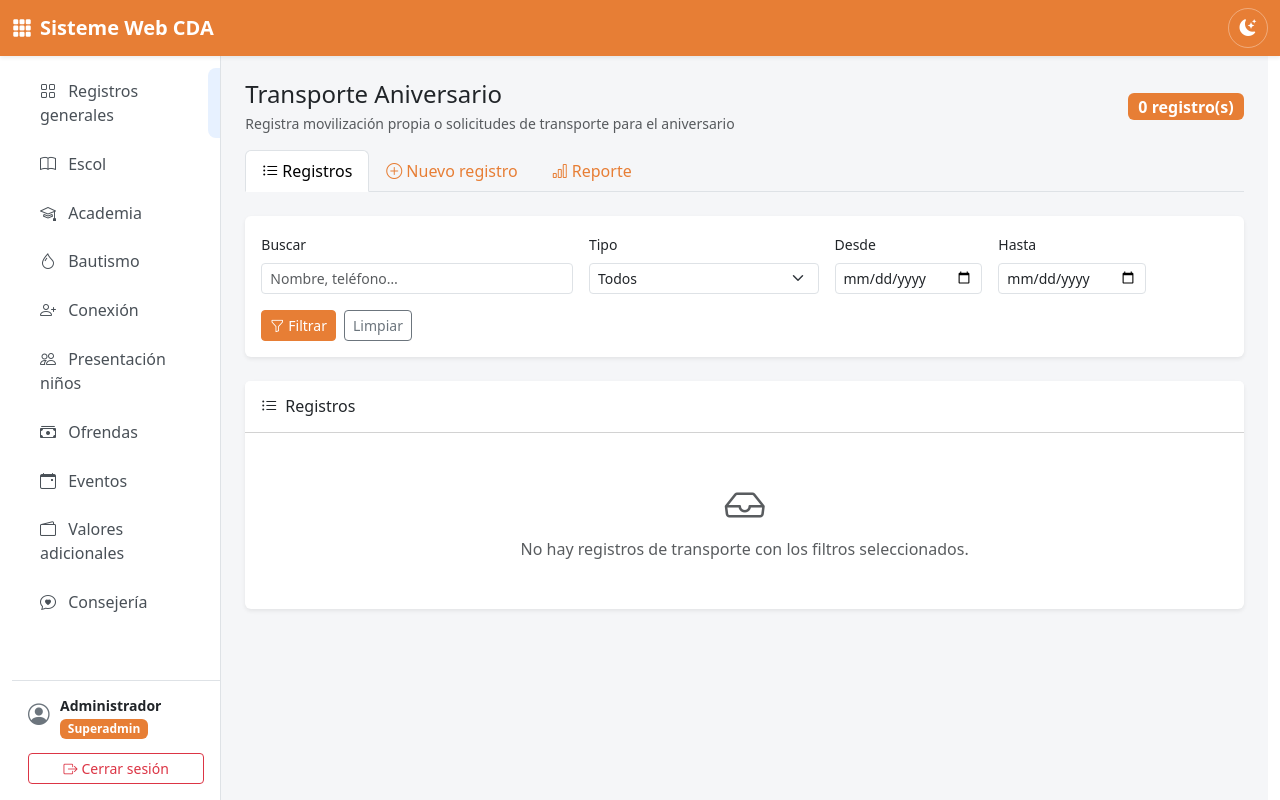
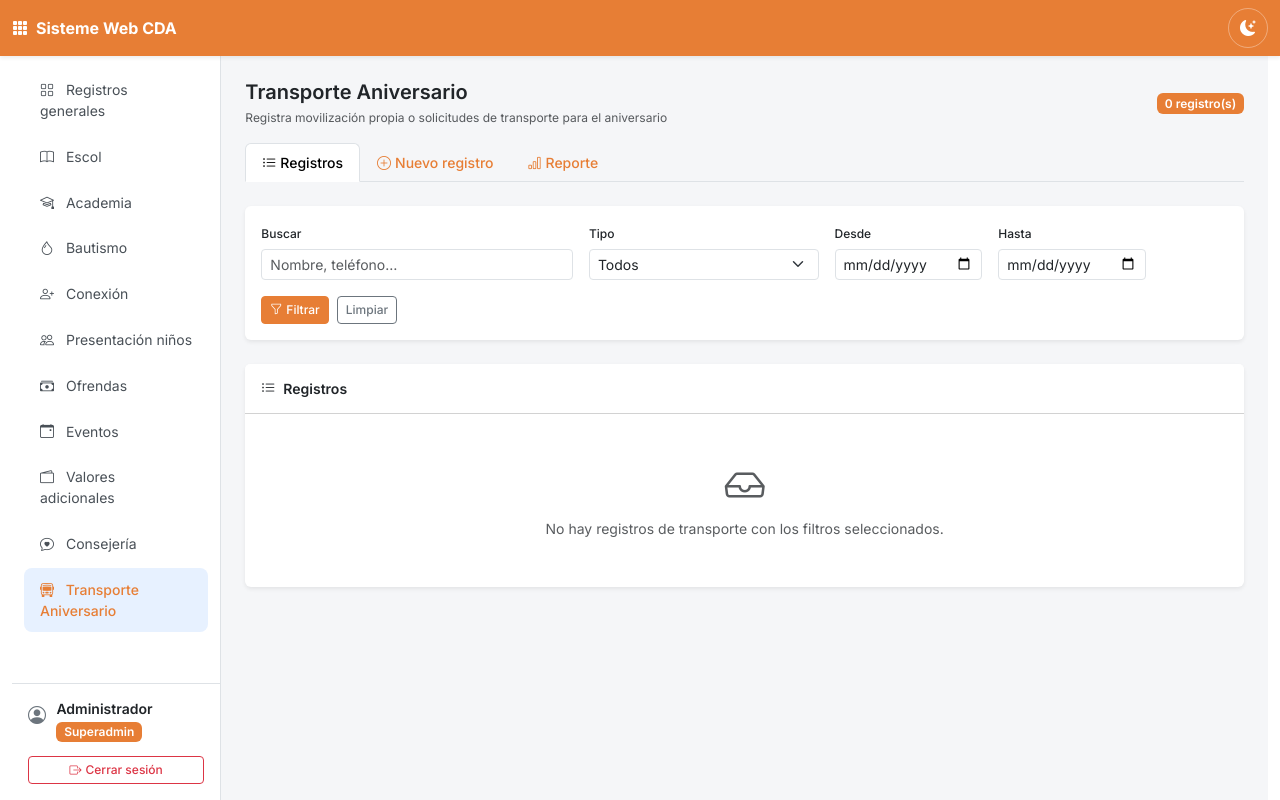
Before and after one commit to kuakuey/Sistema-Web-CDA, a PHP site: page /transporte-aniversario in a window 1280 px wide. Run offline with PHP 8.4, Linux system fonts and the light colour scheme; a user stored in the database is signed in; data that the repository does not hold is empty; some libraries are stand-ins or nearby versions.

Commit message:
Correcion de Fonts

```diff
--- a/css/style.css
+++ b/css/style.css
@@ -1,3 +1,105 @@
+/* Tipografía global */
+html {
+  font-size: 16px;
+  -webkit-text-size-adjust: 100%;
+}
+
+body {
+  font-family: var(--cda-font-sans);
+  font-size: var(--cda-text-sm);
+  line-height: var(--cda-leading-normal);
+  -webkit-font-smoothing: antialiased;
+  -moz-osx-font-smoothing: grayscale;
+}
+
+.main-content h2.h4,
+.informe-page h2.h4,
+.login-card h1.h4,
+.login-card h1.h5 {
+  font-size: var(--cda-text-xl);
+  font-weight: var(--cda-font-semibold);
+  line-height: var(--cda-leading-tight);
+}
+
+.main-content .text-muted.small,
+.informe-page .text-muted.small,
+.login-card .text-muted.small {
+  font-size: var(--cda-text-xs);
+  line-height: var(--cda-leading-normal);
+}
+
+.card-header .h6,
+.card-header h3 {
+  font-size: var(--cda-text-sm);
+  font-weight: var(--cda-font-semibold);
+  line-height: var(--cda-leading-tight);
+}
+
+.form-label {
+  font-size: var(--cda-text-sm);
+  font-weight: var(--cda-font-medium);
+  margin-bottom: 0.35rem;
+}
+
+.form-label.small {
+  font-size: var(--cda-text-xs);
+}
+
+.form-text,
+.form-check-label {
+  font-size: var(--cda-text-xs);
+}
+
+.nav-tabs .nav-link,
+.nav-pills .nav-link {
+  font-size: var(--cda-text-sm);
+  font-weight: var(--cda-font-medium);
+}
+
+.main-content .badge.fs-6,
+.informe-page .badge.fs-6 {
+  font-size: var(--cda-text-xs) !important;
+  font-weight: var(--cda-font-semibold);
+  padding: 0.4em 0.65em;
+}
+
+.main-content .table:not(.table-sm) th,
+.informe-page .table th {
+  font-size: var(--cda-text-xs);
+  font-weight: var(--cda-font-semibold);
+  letter-spacing: 0.03em;
+  text-transform: uppercase;
+  color: var(--cda-muted);
+}
+
+.main-content .table:not(.table-sm) td,
+.informe-page .table td {
+  font-size: var(--cda-text-sm);
+}
+
+.btn {
+  font-size: var(--cda-text-sm);
+  font-weight: var(--cda-font-medium);
+}
+
+.btn-sm {
+  font-size: var(--cda-text-xs);
+}
+
+.navbar-brand {
+  font-size: var(--cda-text-base);
+  font-weight: var(--cda-font-bold);
+}
+
+.alert {
+  font-size: var(--cda-text-sm);
+}
+
+.modal-title {
+  font-size: var(--cda-text-lg);
+  font-weight: var(--cda-font-semibold);
+}
+
 /* Login */
 .login-body {
   background: linear-gradient(135deg, var(--cda-login-gradient-start) 0%, var(--cda-login-gradient-end) 100%);
@@ -128,7 +230,7 @@ body.app-body {
 }
 
 .theme-toggle__icon {
-  font-size: 1.05rem;
+  font-size: var(--cda-text-base);
   line-height: 1;
 }
 
@@ -294,6 +396,8 @@ body.swal2-shown:not(.swal2-no-backdrop):not(.swal2-toast-shown) {
   padding: 0.7rem 1rem;
   margin-bottom: 0.15rem;
   border-radius: 0.5rem;
+  font-size: var(--cda-text-sm);
+  font-weight: var(--cda-font-normal);
   transition: background-color 0.15s ease, color 0.15s ease;
 }
 
@@ -328,14 +432,14 @@ body.swal2-shown:not(.swal2-no-backdrop):not(.swal2-toast-shown) {
 }
 
 .sidebar-footer__user i {
-  font-size: 1.35rem;
+  font-size: var(--cda-text-lg);
   color: var(--cda-muted);
   margin-top: 0.1rem;
 }
 
 .sidebar-footer__name {
-  font-size: 0.875rem;
-  font-weight: 600;
+  font-size: var(--cda-text-sm);
+  font-weight: var(--cda-font-semibold);
   color: var(--cda-text);
   line-height: 1.3;
 }
@@ -627,11 +733,23 @@ body.swal2-shown:not(.swal2-no-backdrop):not(.swal2-toast-shown) {
   margin: 1.5rem 0 0.85rem;
   padding-bottom: 0.35rem;
   border-bottom: 1px solid var(--cda-border);
+  font-size: var(--cda-text-sm);
+  font-weight: var(--cda-font-semibold);
+}
+
+.main-content .text-center.text-muted.py-5,
+.informe-page .text-center.text-muted.py-5 {
+  font-size: var(--cda-text-sm);
+}
+
+.badge:not(.fs-6) {
+  font-size: var(--cda-text-xs);
+  font-weight: var(--cda-font-semibold);
 }
 
 .informe-tabla th,
 .informe-tabla td {
-  font-size: 0.85rem;
+  font-size: var(--cda-text-sm);
   vertical-align: middle;
 }
 
--- a/css/theme.css
+++ b/css/theme.css
@@ -3,6 +3,21 @@
  * Edita solo este archivo para cambiar la apariencia.
  */
 :root {
+  /* Tipografía */
+  --cda-font-sans: "Inter", system-ui, -apple-system, "Segoe UI", Roboto, "Helvetica Neue", Arial, sans-serif;
+  --cda-text-xs: 0.75rem;
+  --cda-text-sm: 0.875rem;
+  --cda-text-base: 1rem;
+  --cda-text-lg: 1.125rem;
+  --cda-text-xl: 1.25rem;
+  --cda-text-2xl: 1.5rem;
+  --cda-font-normal: 400;
+  --cda-font-medium: 500;
+  --cda-font-semibold: 600;
+  --cda-font-bold: 700;
+  --cda-leading-tight: 1.25;
+  --cda-leading-normal: 1.5;
+
   /* Marca / primario */
   --cda-primary: #E77E35;
   --cda-primary-hover: #cd6f2e;
@@ -41,6 +56,10 @@
   --cda-login-gradient-end: #764ba2;
 
   /* Sincronizar Bootstrap con el tema */
+  --bs-font-sans-serif: var(--cda-font-sans);
+  --bs-body-font-family: var(--cda-font-sans);
+  --bs-body-font-size: var(--cda-text-sm);
+  --bs-body-line-height: var(--cda-leading-normal);
   --bs-primary: var(--cda-primary);
   --bs-primary-rgb: var(--cda-primary-rgb);
   --bs-link-color: var(--cda-primary);
--- a/views/partials/head.php
+++ b/views/partials/head.php
@@ -11,6 +11,9 @@
 })();
 </script>
 <title><?= htmlspecialchars($tituloPagina ?? 'App') ?></title>
+<link rel="preconnect" href="https://fonts.googleapis.com">
+<link rel="preconnect" href="https://fonts.gstatic.com" crossorigin>
+<link href="https://fonts.googleapis.com/css2?family=Inter:wght@400;500;600;700&display=swap" rel="stylesheet">
 <link href="https://cdn.jsdelivr.net/npm/bootstrap@5.3.3/dist/css/bootstrap.min.css" rel="stylesheet">
 <link href="https://cdn.jsdelivr.net/npm/bootstrap-icons@1.11.3/font/bootstrap-icons.min.css" rel="stylesheet">
 <link href="css/theme.css" rel="stylesheet">
```
Also changed, not shown: other parts of css/style.css (+23 -21 lines), views/transporte-aniversario/index.php (+18 -18 lines).
